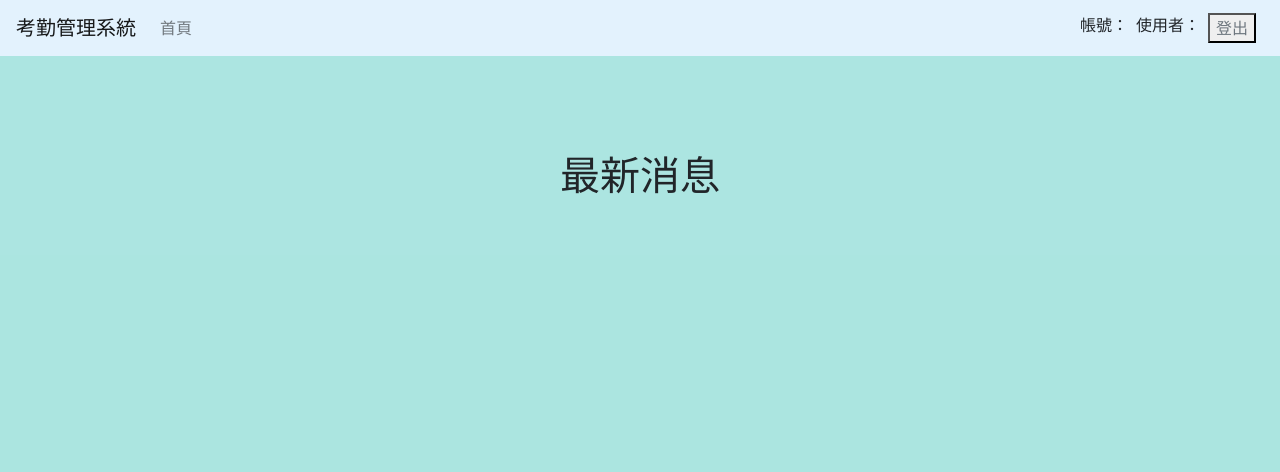
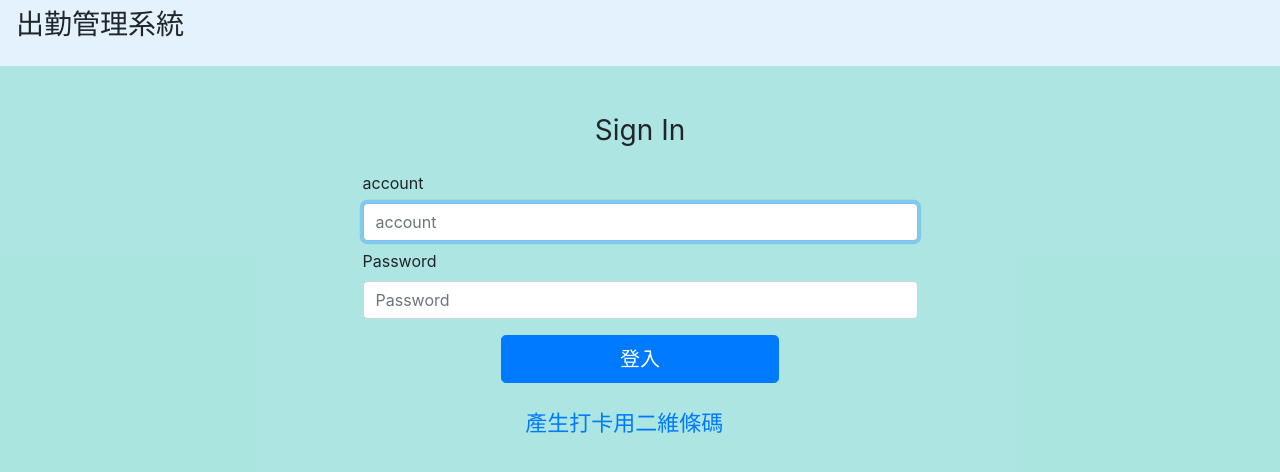
Before and after one commit to deansyue/ams_frontend, a Vue app: page /#/ in a window 1280 px wide. Shown: the top 472 px of the page. Built offline with nearby package versions, Linux system fonts and the light colour scheme; no server answers; sample sign-in values are in the browser's storage.

Commit message:
modify: 修改根路由改為登入頁面

```diff
--- a/src/router/index.js
+++ b/src/router/index.js
@@ -27,12 +27,17 @@ const routes = [
   {
     path: '/',
     name: 'root',
-    component: HomePage
+    component: SignIn,
+    beforeEnter: (to, from, next) => {
+      if (store.state.isAuthenticatedUser || store.state.isAuthenticatedAdmin) return next('/HomePage')
+      return next()
+    }
   },
   {
     path: '/SignIn',
     name: 'sign-in',
     component: SignIn,
+    alias: '/',
     beforeEnter: (to, from, next) => {
       if (store.state.isAuthenticatedUser || store.state.isAuthenticatedAdmin) return next('/HomePage')
       return next()
@@ -97,7 +102,7 @@ const router = createRouter({
 
 router.beforeEach((to, from, next) => {
   // 為不需token即可進入的頁面
-  const pathsWithoutAuthentication = ['sign-in', 'QRcode-generate', 'QRcode-reader']
+  const pathsWithoutAuthentication = ['root', 'sign-in', 'QRcode-generate', 'QRcode-reader']
 
   // 當進入的頁面需toekn，重新獲取資訊
   if (!pathsWithoutAuthentication.includes(to.name)) {
```
